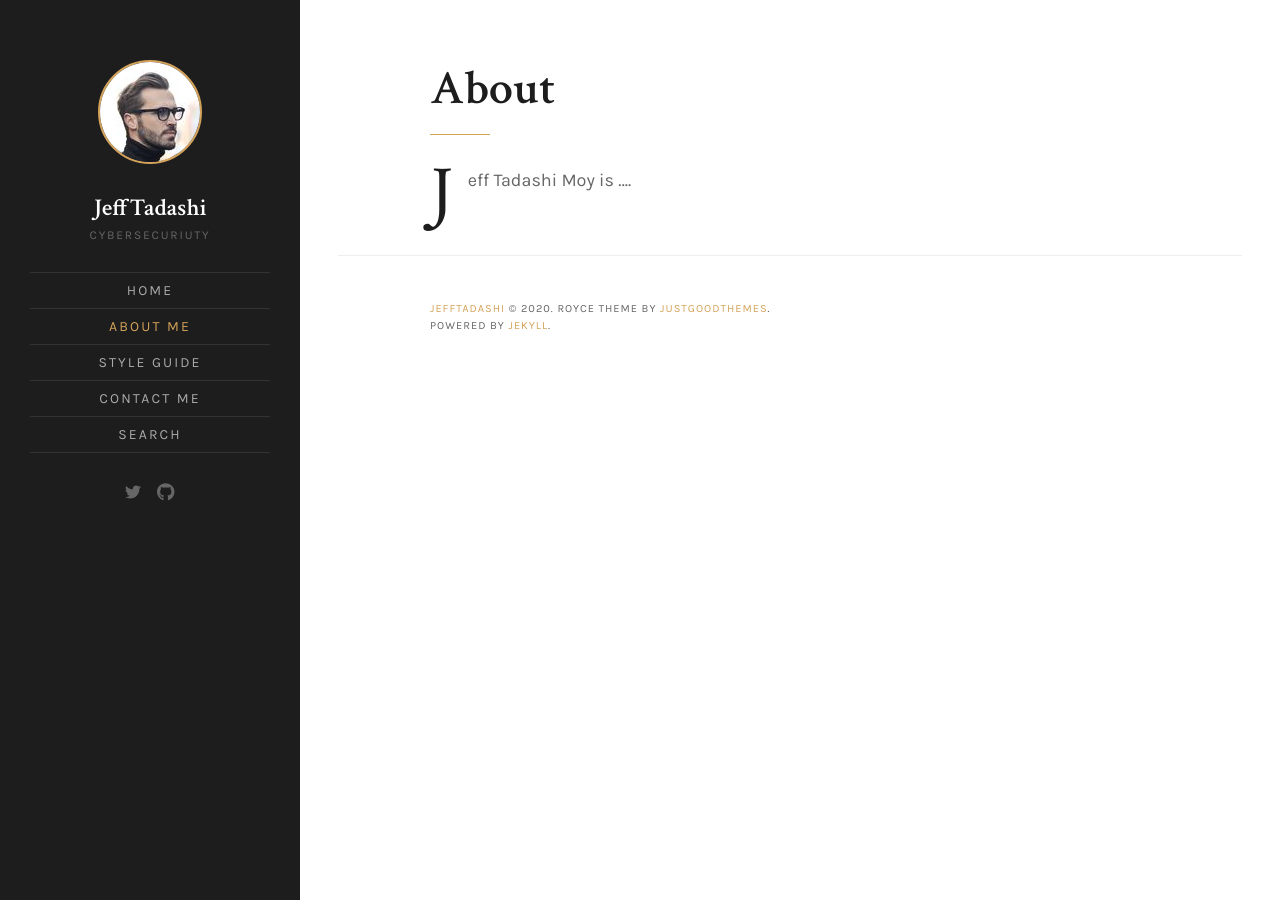
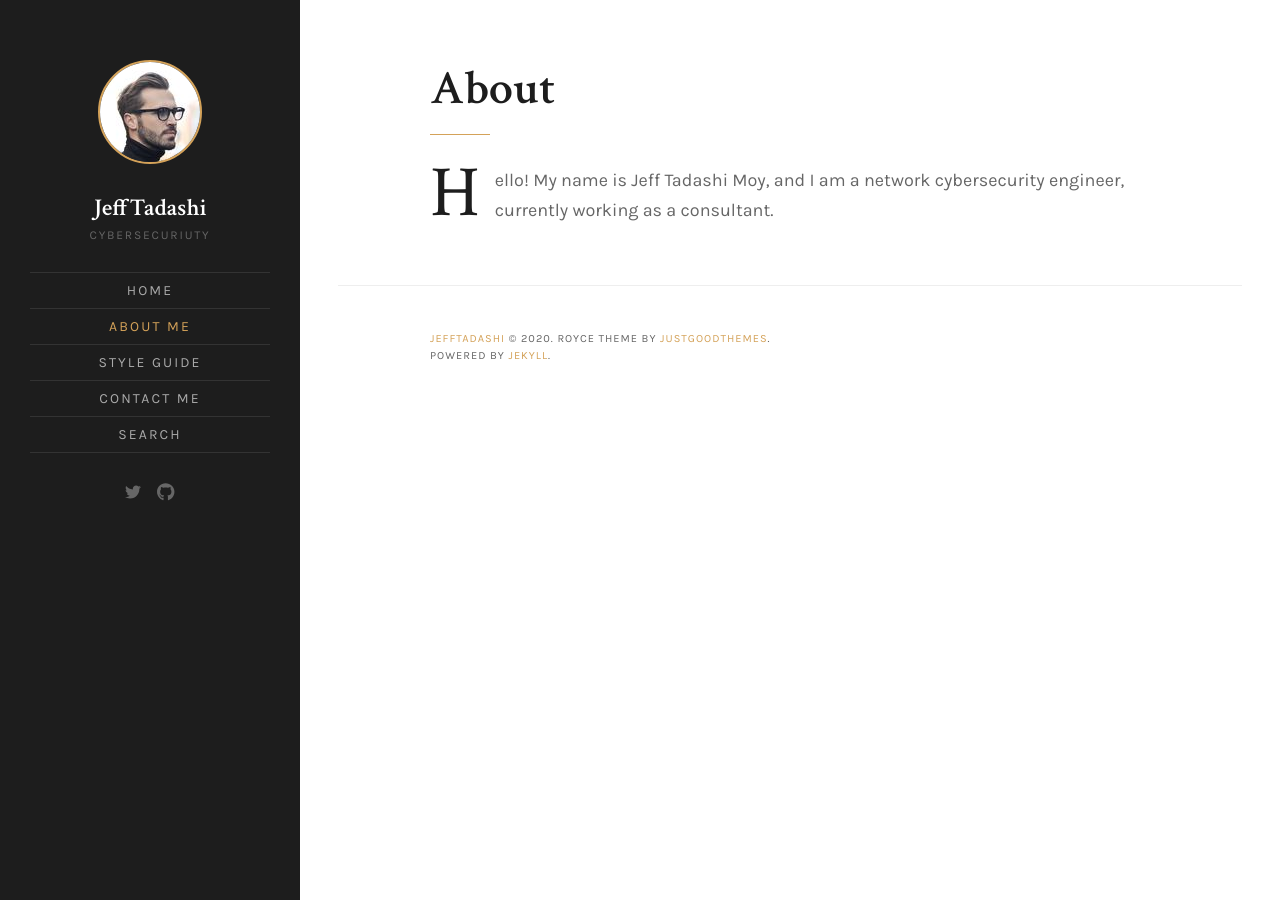
Before and after one commit to JeffTadashi/jefftadashi.github.io, a Jekyll site: the page built from bio.md, in a window 1280 px wide. Built offline with Jekyll 4.4.1, drawn with Linux system fonts in a browser that asks for light colours.

Commit message:
Update bio.md

```diff
--- a/bio.md
+++ b/bio.md
@@ -3,4 +3,4 @@ layout: page
 title: About
 # featured_image: /assets/images/pages/about.jpg
 ---
-Jeff Tadashi Moy is ....
+Hello! My name is Jeff Tadashi Moy, and I am a network cybersecurity engineer, currently working as a consultant.
```
